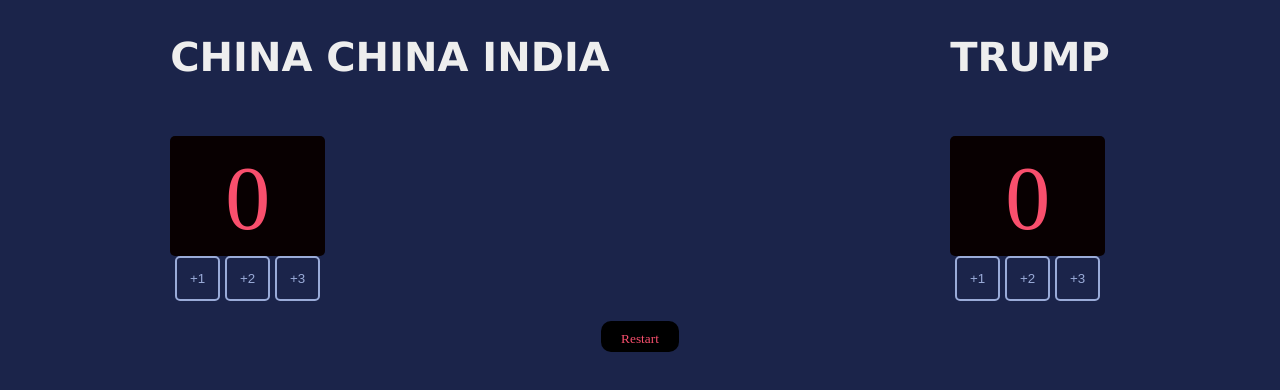
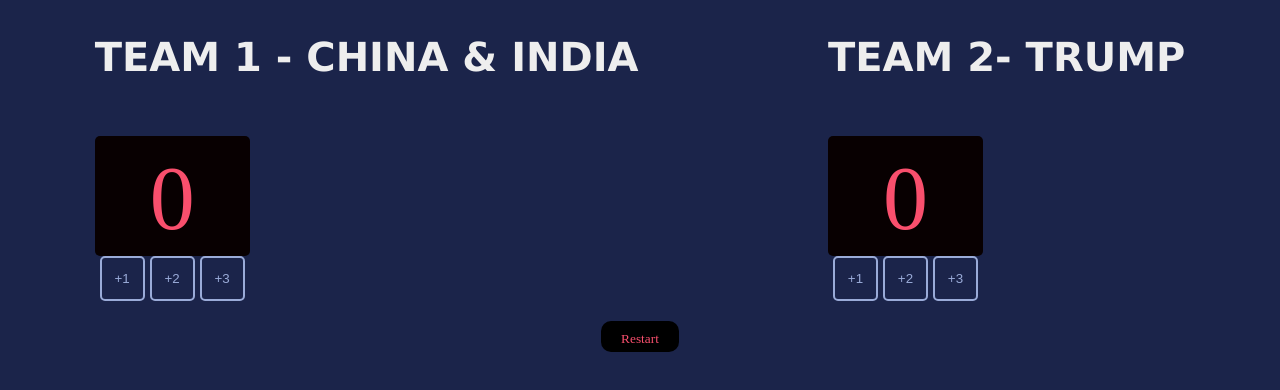
Before and after one commit to Ramjr369/projectgittutorial-scoreboard, a website built with Vite: page index.html in a window 1280 px wide. Built offline with nearby package versions, Linux system fonts and the light colour scheme; a web font is replaced by a local one.

Commit message:
updated headers t1 & t2

```diff
--- a/index.html
+++ b/index.html
@@ -7,7 +7,7 @@
     <body>
         <div class="container">
             <div>
-                <h3>CHINA CHINA INDIA</h3>
+                <h3>TEAM 1 - CHINA & INDIA</h3>
                 <div class="score">
                     <h1 id="home" >0</h1>
                 </div>
@@ -18,7 +18,7 @@
                 </div>
             </div>
             <div>
-                <h3>TRUMP</h3>
+                <h3>TEAM 2- TRUMP</h3>
                 <div class="score">
                     <h1 id="guest" >0</h1>
                 </div>
```
